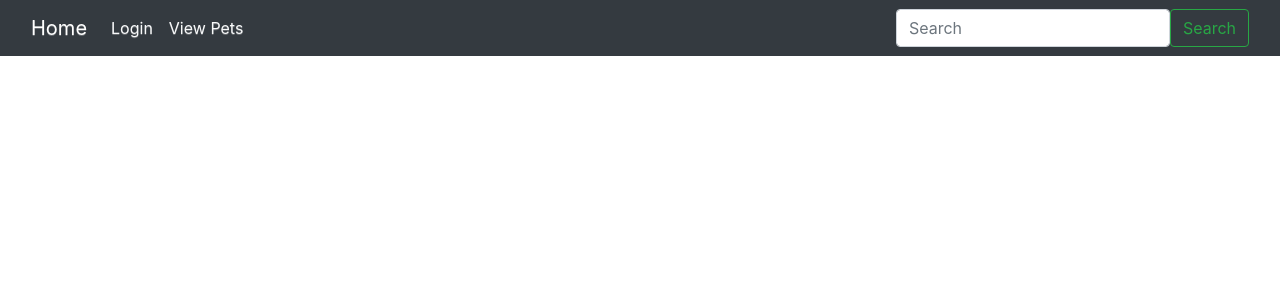
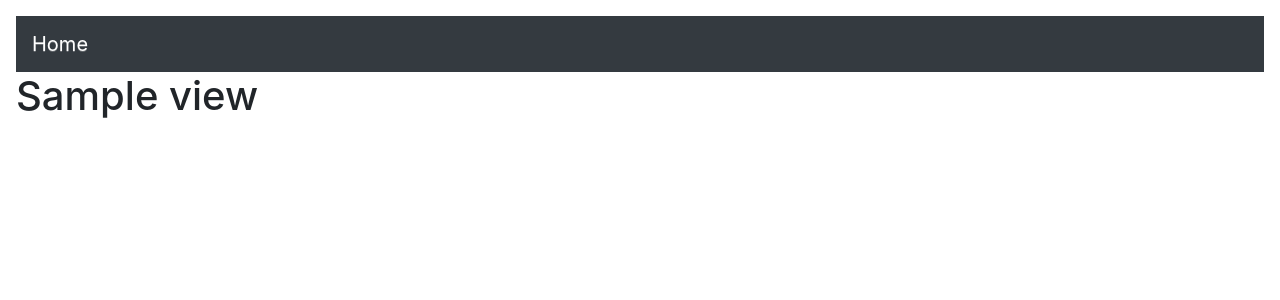
Before and after one commit to NotStarsAligned/Hackcamp-Group21, a PHP site: template Views/template/header.phtml in a window 1280 px wide. Shown: the top 300 px of the page. Run offline with PHP 8.4, Linux system fonts and the light colour scheme; the template is opened without the code that fills it: most values are stand-ins (such as "Sample title", 1, 10 or a date in 2020).

Commit message:
Brought in Lees stuff so should look better pretty sure theres some sorta index

```diff
--- a/Views/css/my-style.css
+++ b/Views/css/my-style.css
@@ -36,6 +36,3 @@
     background-color: #000;
     color: #fff;
 }
-/*body{*/
-/*    background-color: #fffaaf;*/
-/*}*/
--- a/Views/template/header.phtml
+++ b/Views/template/header.phtml
@@ -1,4 +1,3 @@
-<?php session_start(); ?>
 <!doctype html>
 <html lang="en">
 <head>
@@ -17,62 +16,32 @@
     <link href="Views/css/bootstrap-theme.css" rel="stylesheet">
     <link href="Views/css/my-style.css" rel="stylesheet">
 
-    <title>Pet Watch - <?php echo $view->pageTitle; ?></title>
+    <title>Client Server Systems - <?php echo $view->pageTitle; ?></title>
 </head>
 
 <body role="document">
 
-<nav class="navbar navbar-expand-lg navbar-dark bg-dark ">
-    <div class="container-fluid" >
-        <a class="navbar-brand" href="index.php">Home</a>
+
+
+<div class="container-fluid p-3">
+
+    <nav class="navbar navbar-expand-lg navbar-dark bg-dark">
+        <a class="navbar-brand" href="studentISv1.php">Home</a>
         <button class="navbar-toggler" type="button" data-toggle="collapse" data-target="#navbarSupportedContent" aria-controls="navbarSupportedContent" aria-expanded="false" aria-label="Toggle navigation">
             <span class="navbar-toggler-icon"></span>
         </button>
 
         <div class="collapse navbar-collapse" id="navbarSupportedContent">
             <ul class="navbar-nav mr-auto">
-                <?php if(!isset($_SESSION['username'])): ?>
-                <li class="nav-item">
-                    <a class="nav-link text-light" href="loginController.php">Login</a>
-                </li>
-                <?php endif;?>
-
-
-                <li class="nav-item">
-                    <a class="nav-link text-light" href="pets.php">View Pets</a>
-                </li>
-                <?php if (isset($_SESSION['userType']) && $_SESSION['userType']=="owner"): ?>
-                <li>
-                    <a class="nav-link text-light" href="newPet.php">Add lost pet</a>
-                </li>
-                <?php endif;?>
-
 
             </ul>
-            <?php if(isset($_SESSION['username'])): ?>
-                <ul class="navbar-nav me-3">
-                    <li class="nav-item">
-                        <a class="nav-link text-light" href="logout.php">Logout</a>
-                    </li>
-                </ul>
-            <?php endif ;?>
 
-
-            <form class="d-flex" action="pets.php" method="get">
-                <!-- Stick search here so it's at end of navbar-->
-                <input class="form-control me-2" type="text" placeholder="Search" aria-label="Search" name="searchItem">
-                <button class="btn btn-outline-success" type="submit" name="searchButton" value="submit">Search</button>
-            </form>
-
-        </div>
         </div>
     </nav>
 
-<div class="container-fluid" style="padding-top: 70px;">
 
     <div class="row">
-
         <div class="col-12">
-            <h1> </h1>
+            <h1><?php echo $view->pageTitle ?> </h1>
         </div>
     </div>
```
Lines whose indentation alone changed are shown as unchanged.
